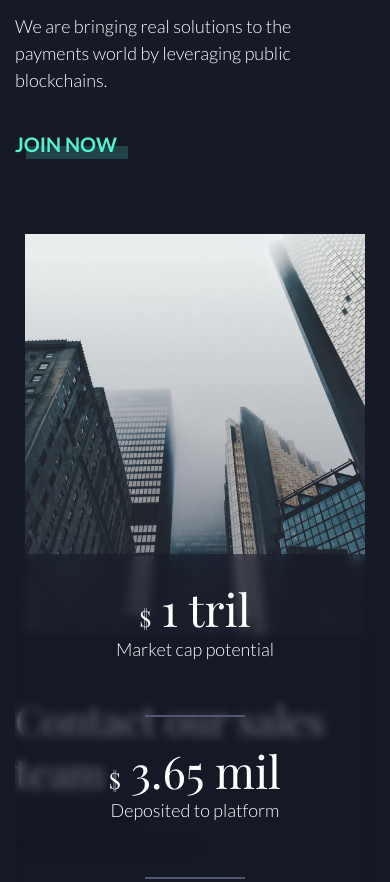
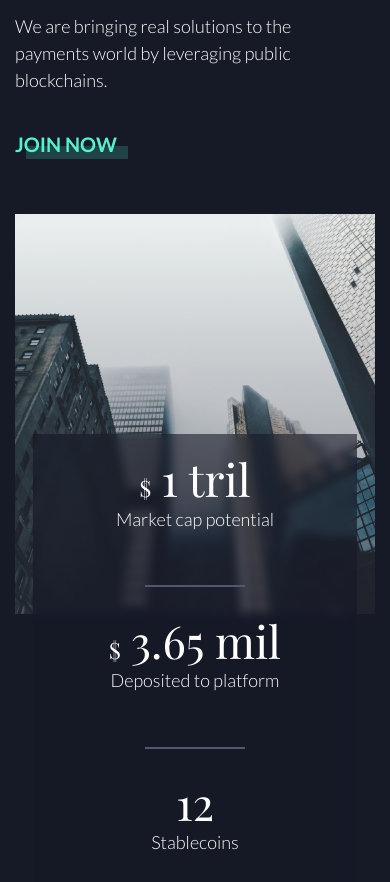
Before and after one commit to SHoshko/Examen_SHoshko, a plain HTML site: page index.html in a window 390 px wide. Shown: the part 333-1215 px from the top of the page. Drawn offline with nearby package versions, Linux system fonts and the light colour scheme; a web font is replaced by a local one.

Commit message:
Advanrages, quote, video, features

```diff
--- a/index.html
+++ b/index.html
@@ -115,11 +115,19 @@
                             <a class="link__text" href="http://">Contact sales</a>
                         </div>
                     </div>
+                </div>
+            </div>
+        </section>
+
+        <section class="section__advantages container">
+            <div class="advantages__wrapper">
+                <div class="advantages__item">
+                    <h2 class="title-h2">Qualified traders and liquidty solutions</h2>
+                    <p class="text">Trade easily and efficiently between 12 stablecoins, including USDT, TrueUSD, Dai, Eurs and Gemini Dollar.</p>
 
                 </div>
 
             </div>
-
 
         </section>
 
--- a/scss/_media.scss
+++ b/scss/_media.scss
@@ -21,22 +21,25 @@
 
     .main__content {
         width: 60%;
-        top: 150px;
+        padding-top: 150px;
     }
 
     .section__statistic {
-        top: 50px;
+        padding-top: 30px;
       }
 
-    .statistic__content_wrapper {
-        left: 20%;
-        width: 80%;
-        padding: 25px;
+      .statistic__content_wrapper {
+        margin-left: 0%;
+        width: 90%;
+        margin-top: 300px;
+      }
+
+      .statistic__content {
+        flex-direction: column;
     }
-
-    .statistic__content_photo {
-        height: 560px;
-    }
+      .statistic__content_photo {
+        height: 500px;
+        width: 100%; }
 
     .statistic__list_item {
         font-size: 45px;}
@@ -49,16 +52,20 @@
 
     .statistic__content {
         flex-direction: column;
-        top: 50px;
+        padding-top: 30px;
     }
 
     .statistic__content_wrapper {
-        left: 0%;
-        width: 100%;
-        top: 80%;
+        margin-left: 0%;
+        width: 90%;
+        margin-top: 300px;
       }
+      .statistic__content_photo {
+        height: 500px;
+        width: 100%; }
+}
 
-}
+
 
 @media screen and (max-width: 576px) {
 
@@ -68,7 +75,7 @@
 
     .main__content {
         width: 90%;
-        top: 150px;
+        padding-top: 150px;
     }
 
     .main__title {
@@ -77,12 +84,19 @@
 
     .statistic__content_photo {
         height: 400px;
+        top: -40px;
     }
 
     .statistic__content_wrapper {
         flex-direction: column;
+        margin-top: 150px;
+        padding: 15px;
     }
 
     .statistic__content_desc {
         width: 100%;}
+
+        .statistic__content_desc {
+            text-align: center;
+        }
 }
--- a/scss/main.scss
+++ b/scss/main.scss
@@ -200,7 +200,7 @@ a {
         @include flex(flex-start, flex-start, flex-start, 30px, column);
         flex-wrap: wrap;
         position: relative;
-        top: 250px;
+        padding-top: 250px;
     }
 
     &__title {
@@ -227,39 +227,38 @@ a {
 }
 
 .section {
-    position: relative;
-    padding-top: 20px 0;
+    &__statistic, &__advantages {
+        padding-top: 50px;
+         }
 
-    &__statistic {
-        position: relative;
-        top: 150px;
-    }
 }
 
 .statistic {
     &__content {
-        @include flex(space-between, center, center, -30px);
-        flex-wrap: wrap;
+        @include flex(space-between, center, center, 0px);
+        flex-wrap: nowrap;
         position: relative;
-        top: 100px;
+        margin-top: 100px;
         width: 100%;
-        margin-top: 130px;
+
 
         &_photo {
-            position: relative;
+            position: absolute;
             width: 570;
             height: 670px;
             object-fit: cover;
+            z-index: 0;
         }
 
         &_wrapper {
-            @include flex(space-between, center, center, 20px);
-            position: absolute;
-            left: 33%;
+            @include flex(space-between, center, center, 30px);
+            position: relative;
             padding: 45px;
             background-color: $background-block;
             backdrop-filter: blur(5px);
-            width: 70%;
+            width: 100%;
+            margin-left: 33%;
+            z-index: 1;
         }
 
         &_desc {
@@ -425,6 +424,8 @@ small {
 }
 
 
+
+
 // --------------------- Media Queries ----------------
 
 @import "_media";
```
Also changed, not shown: css/main.css.
